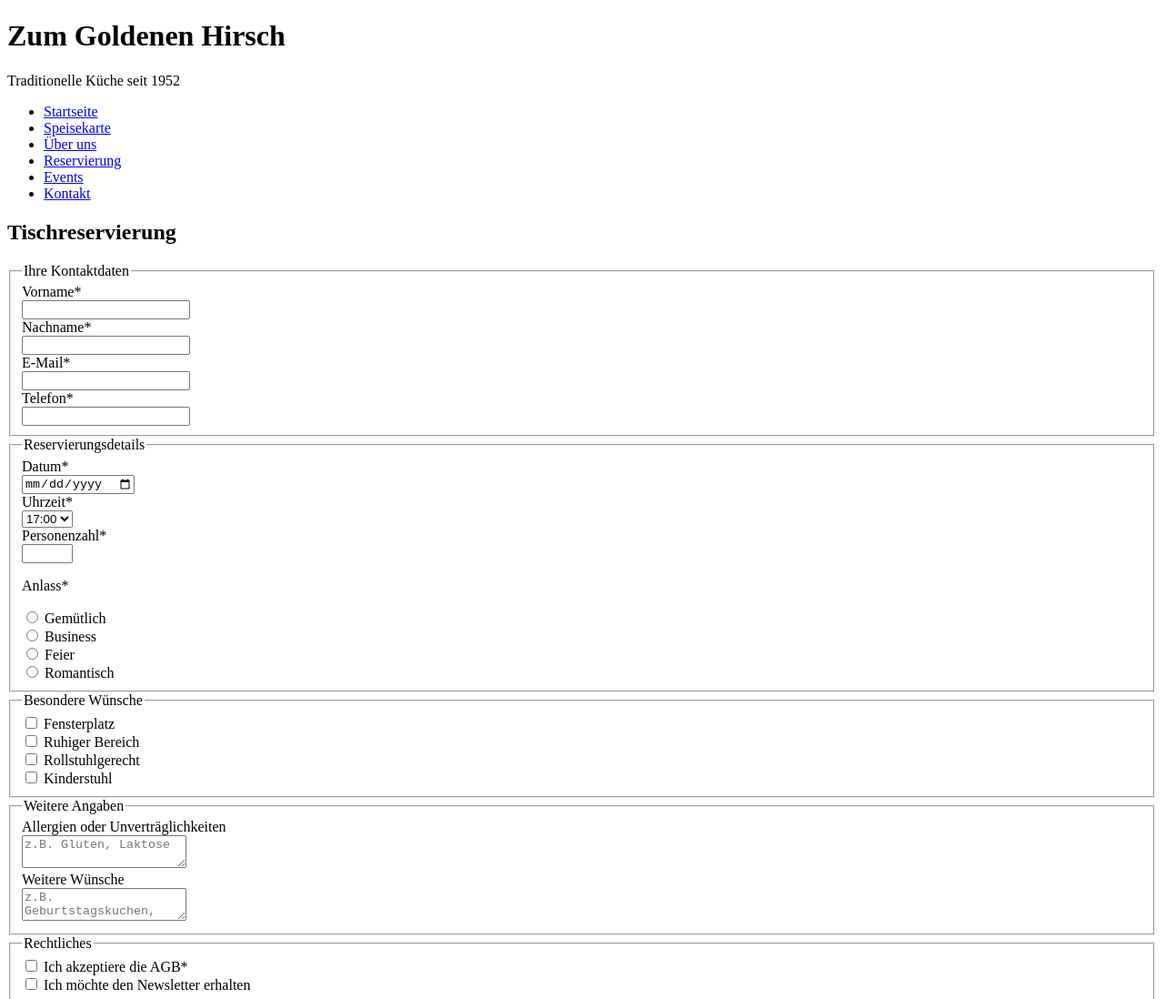
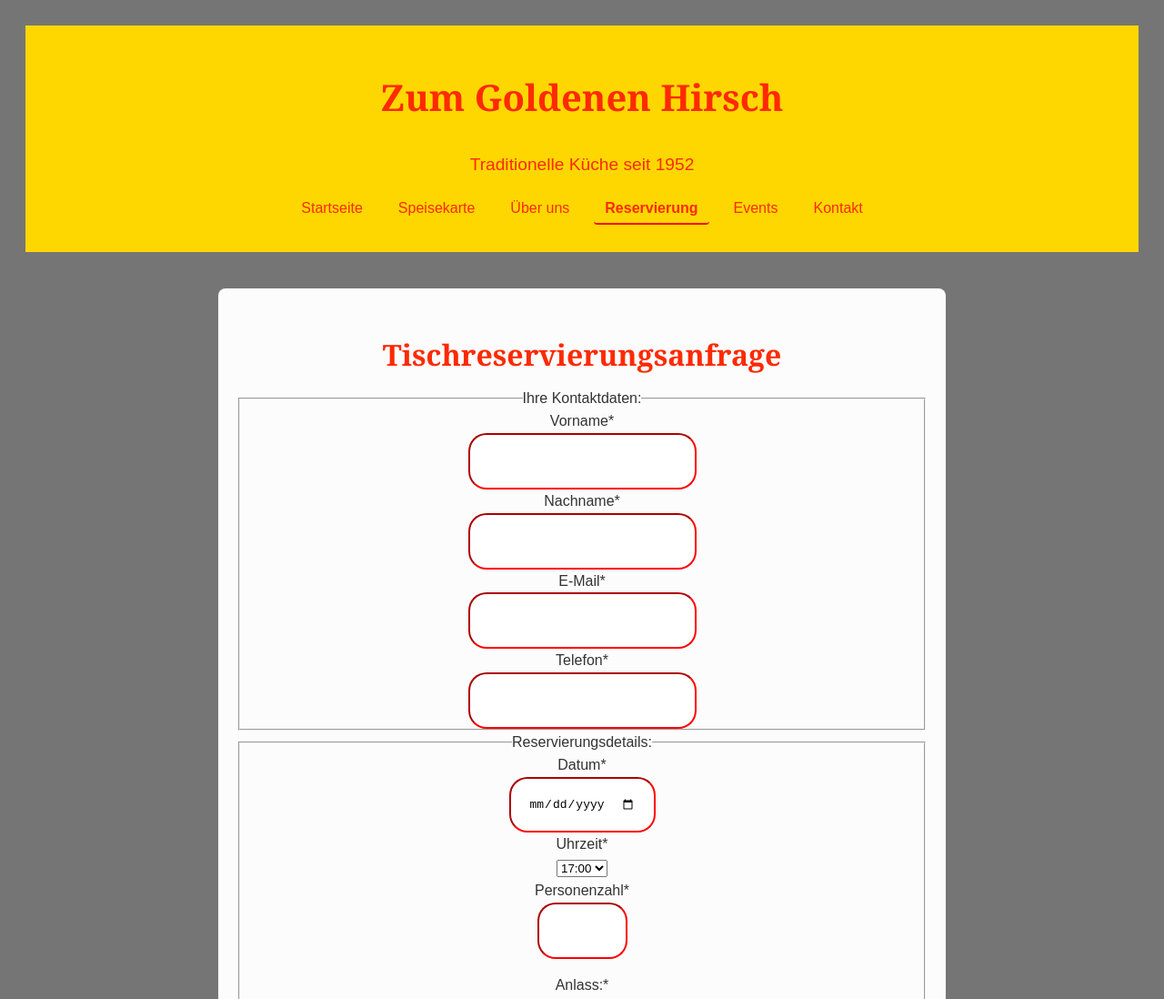
Before and after one commit to TimPeIT/restaurant-website, a plain HTML site: page reservierung.html in a window 1280 px wide. Shown: the top 1098 px of the page at 91% size. Drawn offline with Linux system fonts and the light colour scheme.

Commit message:
modified all documents and added style.css for a better taste

```diff
--- a/reservierung.html
+++ b/reservierung.html
@@ -4,6 +4,7 @@
   <meta charset="UTF-8">
   <meta name="viewport" content="width=device-width, initial-scale=1.0">
   <title>Zum Goldenen Hirsch - Reservierung</title>
+  <link rel="stylesheet" href="style.css">
 </head>
 <body>
   <header>
@@ -22,11 +23,11 @@
   </header>
 
   <main>
-    <h2>Tischreservierung</h2>
+    <h2>Tischreservierungsanfrage</h2>
     <form action="#" method="post">
 
       <fieldset>
-        <legend>Ihre Kontaktdaten</legend>
+        <legend>Ihre Kontaktdaten:</legend>
         <label for="vorname">Vorname*</label><br>
         <input type="text" id="vorname" name="vorname" required><br>
 
@@ -41,7 +42,7 @@
       </fieldset>
 
       <fieldset>
-        <legend>Reservierungsdetails</legend>
+        <legend>Reservierungsdetails:</legend>
 
         <label for="datum">Datum*</label><br>
         <input type="date" id="datum" name="datum" min="2025-06-16" required><br>
@@ -58,7 +59,7 @@
         <label for="personen">Personenzahl*</label><br>
         <input type="number" id="personen" name="personen" min="1" max="12" required><br>
 
-        <p>Anlass*</p>
+        <p>Anlass:*</p>
         <input type="radio" id="gemuetlich" name="occasion" value="Gemuetlich" required>
         <label for="gemuetlich">Gemütlich</label><br>
         <input type="radio" id="business" name="occasion" value="Business">
@@ -70,7 +71,7 @@
       </fieldset>
 
       <fieldset>
-        <legend>Besondere Wünsche</legend>
+        <legend>Besondere Wünsche:</legend>
 
         <input type="checkbox" id="fensterplatz" name="preferences[]" value="Fensterplatz">
         <label for="fensterplatz">Fensterplatz</label><br>
@@ -86,7 +87,7 @@
       </fieldset>
 
       <fieldset>
-        <legend>Weitere Angaben</legend>
+        <legend>Weitere Angaben:</legend>
         <label for="allergien">Allergien oder Unverträglichkeiten</label><br>
         <textarea id="allergien" name="allergien" placeholder="z.B. Gluten, Laktose"></textarea><br>
 
--- /dev/null
+++ b/style.css
@@ -0,0 +1,98 @@
+* {
+  margin: 0.;
+  padding: 0;
+  box-sizing: border-box;
+}
+body {
+  font-family: Arial, sans-serif;
+  font-size: 16px;
+  line-height: 1.6;
+  background-color: #757575;
+  padding: 20px;
+  color: #333;
+}
+
+header {
+  background-color: gold;
+  color: rgb(255, 42, 0);
+  padding: 20px;
+  text-align: center;
+}
+header h1 {
+  font-family: Georgia, serif;
+  font-size: 2.5em;
+}
+header p {
+  font-size: 1.2em;
+}
+
+nav ul {
+  list-style: none;
+  display: flex;
+  justify-content: center;
+  gap: 15px;
+  margin-top: 10px;
+}
+nav a {
+  color: rgb(255, 42, 0);
+  text-decoration: none;
+  padding: 8px 12px;
+  font-weight: normal;
+  border-radius: 4px;
+}
+nav a:hover {
+  background-color: #ffffff;
+}
+nav a[aria-current="page"] {
+  font-weight: bold;
+  border-bottom: 2px solid rgb(255, 0, 0);
+}
+
+main {
+  max-width: 800px;
+  margin: 40px auto;
+  background: rgb(252, 252, 252);
+  padding: 20px;
+  border-radius: 8px;
+  text-align: center;
+}
+main h2 {
+  font-family: Georgia, serif;
+  font-size: 2em;
+  margin-bottom: 10px;
+  color: rgb(255, 42, 0);
+}
+main h2 p {
+  margin-bottom: 15px;
+  font-size: 1.1em;
+}
+main img {
+  display: block;
+  text-align: center;
+  max-width: 100%;
+  height: auto;
+  border-radius: 30px;
+  margin-top: 10px;
+  margin-left: 125px;
+  border: solid red;
+  margin: 0 auto;
+}
+
+table {
+    margin: 0 auto;
+}
+
+main form input {
+    padding: 20px 20px 20px 20px;
+    border-radius: 20px;
+    border-color: rgb(255, 0, 0);
+    font-size: medium;
+}
+footer {
+  text-align: center;
+  margin-top: 40px;
+  padding-top: 20px;
+  border-top: 1px solid #ffffff;
+  font-size: 0.9em;
+  color: #ffffff;
+}
```
Also changed, not shown: events.html (+1 -0 lines), index.html (+1 -0 lines), kontakt.html (+1 -0 lines), speisekarte.html (+1 -0 lines), ueber-uns.html (+1 -0 lines).
